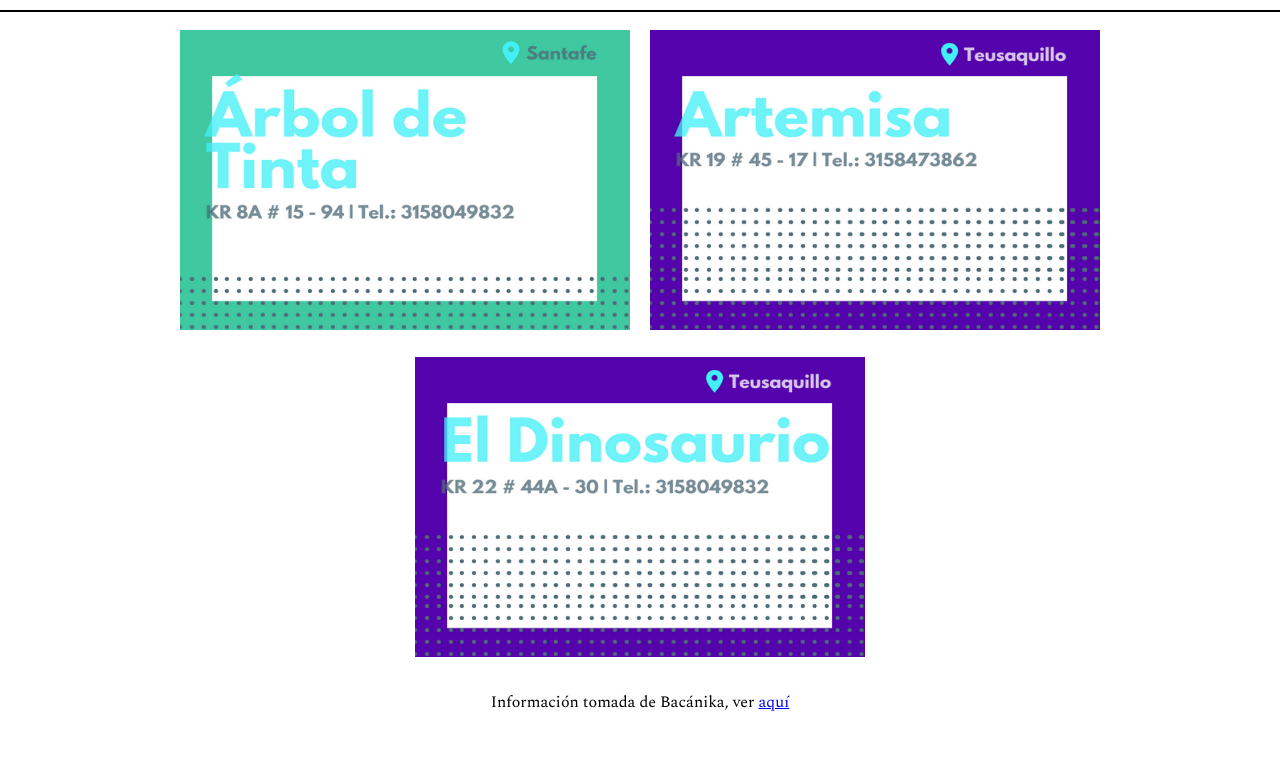
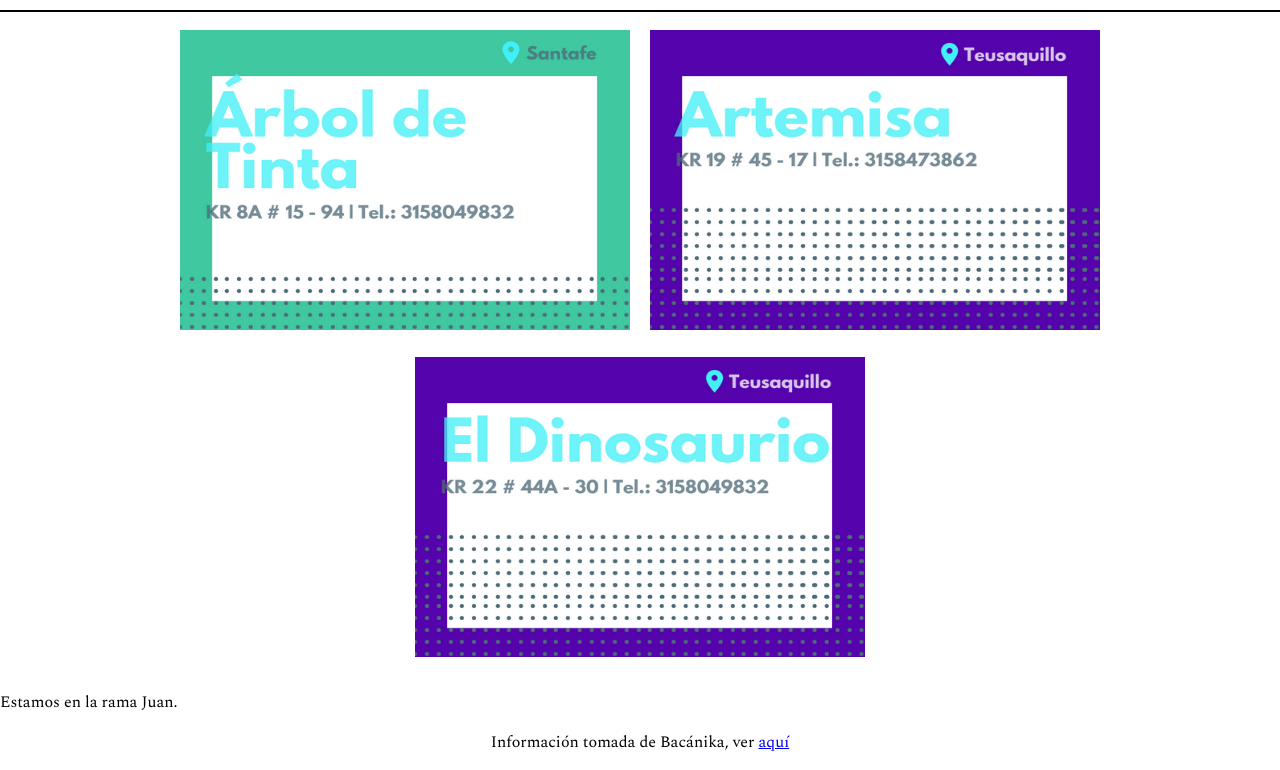
Before and after one commit to jdreyespaez/ztm-html-challenge, a plain HTML site: page index.html in a window 1280 px wide. Shown: the part 127-897 px from the top of the page. Before the commit the page ends 857 px from the top, so only its background shows below. Drawn offline with nearby package versions, Linux system fonts and the light colour scheme.

Commit message:
Primer commit en la rama Juan

```diff
--- a/index.html
+++ b/index.html
@@ -15,6 +15,7 @@
       <a href="arbol-de-tinta.html"><img src="assets/teusaquillo-artemisa.png" alt=""></a>
       <a href="arbol-de-tinta.html"><img src="assets/teusaquillo-elDinosaurio.png" alt=""></a>
     </div>
+    <p>Estamos en la rama Juan.</p>
     <p style="text-align: center;">Información tomada de Bacánika, ver <a href="https://www.bacanika.com/cultura/literatura/item/una-ruta-por-las-librerias-de-segunda-de-bogota.html" target="_blank">aquí</a></p>
   </body>
 </html>
```
